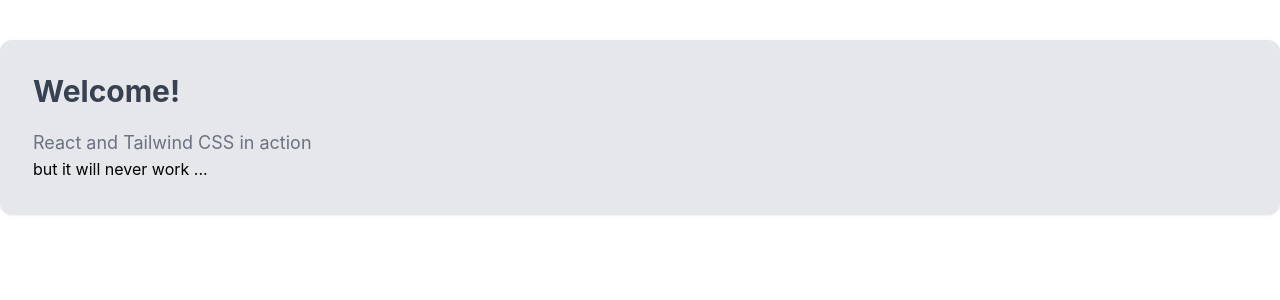
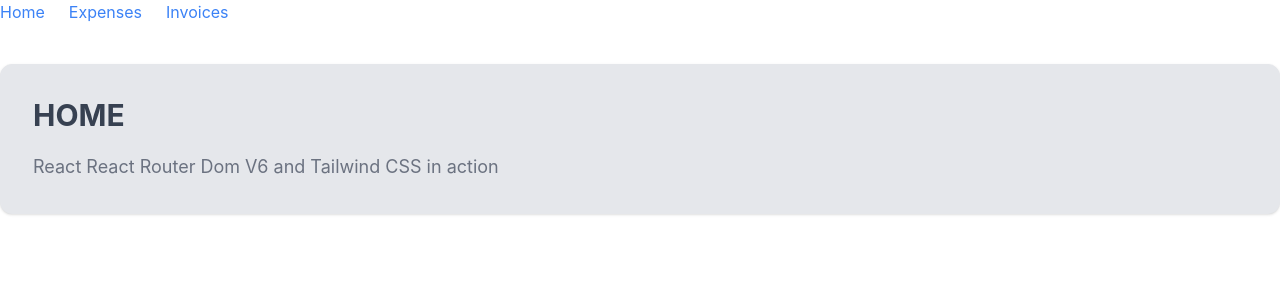
Before and after one commit to marshyon/react-tailwind-starter, a React (Create React App) app: page / in a window 1280 px wide. Shown: the top 300 px of the page. Built offline with nearby package versions, Linux system fonts and the light colour scheme.

Commit message:
added react-router-dom v6

```diff
--- a/package.json
+++ b/package.json
@@ -8,6 +8,7 @@
     "@testing-library/user-event": "^13.5.0",
     "react": "^18.2.0",
     "react-dom": "^18.2.0",
+    "react-router-dom": "^6.3.0",
     "react-scripts": "5.0.1",
     "web-vitals": "^2.1.4"
   },
--- a/src/App.js
+++ b/src/App.js
@@ -1,16 +1,42 @@
 import './App.css';
+import {
+  Link,
+  Routes,
+  Route
+} from "react-router-dom";
+
+import Home from './pages/home';
+import Expenses from './routes/expenses';
+import Invoices from './routes/invoices';
+
 
 function App() {
   return (
-    <div className="container mx-auto bg-gray-200 rounded-xl shadow border p-8 m-10">
-      <p className="text-3xl text-gray-700 font-bold mb-5">
-        Welcome!
-      </p>
-      <p className="text-gray-500 text-lg">
-        React and Tailwind CSS in action
-      </p>
-      <p>but it will never work ...</p>
-    </div>
+    <>
+      <ul class="flex">
+        <li class="mr-6">
+          <Link className="text-blue-500 hover:text-blue-800" to="/">Home</Link>
+        </li>
+        <li class="mr-6">
+          <Link className="text-blue-500 hover:text-blue-800" to="/Expenses">Expenses</Link>
+        </li>
+        <li class="mr-6">
+          <Link className="text-blue-500 hover:text-blue-800" to="/Invoices">Invoices</Link>
+        </li>
+      </ul>
+      <Routes>
+        <Route path="/" element={<Home />} />
+        <Route path="expenses" element={<Expenses />} />
+        <Route path="invoices" element={<Invoices />} />
+      </Routes>
+    </>
   );
 }
 export default App;
+
+
+// <Routes>
+//         <Route path="/" element={<Home />} />
+//         <Route path="expenses" element={<Expenses />} />
+//         <Route path="invoices" element={<Invoices />} />
+//       </Routes>
--- a/src/index.js
+++ b/src/index.js
@@ -1,14 +1,20 @@
 import React from 'react';
 import ReactDOM from 'react-dom/client';
+import {
+  BrowserRouter
+} from "react-router-dom";
 import './index.css';
 import App from './App';
 import reportWebVitals from './reportWebVitals';
 
+
 const root = ReactDOM.createRoot(document.getElementById('root'));
 root.render(
-  <React.StrictMode>
-    <App />
-  </React.StrictMode>
+  <BrowserRouter>
+    <React.StrictMode>
+      <App />
+    </React.StrictMode>
+  </BrowserRouter>
 );
 
 // If you want to start measuring performance in your app, pass a function
--- /dev/null
+++ b/src/pages/home.js
@@ -0,0 +1,15 @@
+import React from 'react'
+export default function home() {
+    return (
+        <>
+            <div className="container mx-auto bg-gray-200 rounded-xl shadow border p-8 m-10">
+                <p className="text-3xl text-gray-700 font-bold mb-5">
+                    HOME
+                </p>
+                <p className="text-gray-500 text-lg">
+                    React React Router Dom V6 and Tailwind CSS in action
+                </p>
+            </div>
+        </>
+    )
+}
--- /dev/null
+++ b/src/routes/expenses.js
@@ -0,0 +1,11 @@
+export default function Expenses() {
+    return (
+        <>
+            <div className="container mx-auto bg-gray-200 rounded-xl shadow border p-8 m-10">
+                <p className="text-3xl text-gray-700 font-bold mb-5">
+                    EXPENSES
+                </p>
+            </div>
+        </>
+    );
+}
--- /dev/null
+++ b/src/routes/invoices.js
@@ -0,0 +1,11 @@
+export default function Invoices() {
+    return (
+        <>
+            <div className="container mx-auto bg-gray-200 rounded-xl shadow border p-8 m-10">
+                <p className="text-3xl text-gray-700 font-bold mb-5">
+                    INVOICES
+                </p>
+            </div>
+        </>
+    );
+}
```
Also changed, not shown: 1 other file (tests, documents, lock files or other folders).
